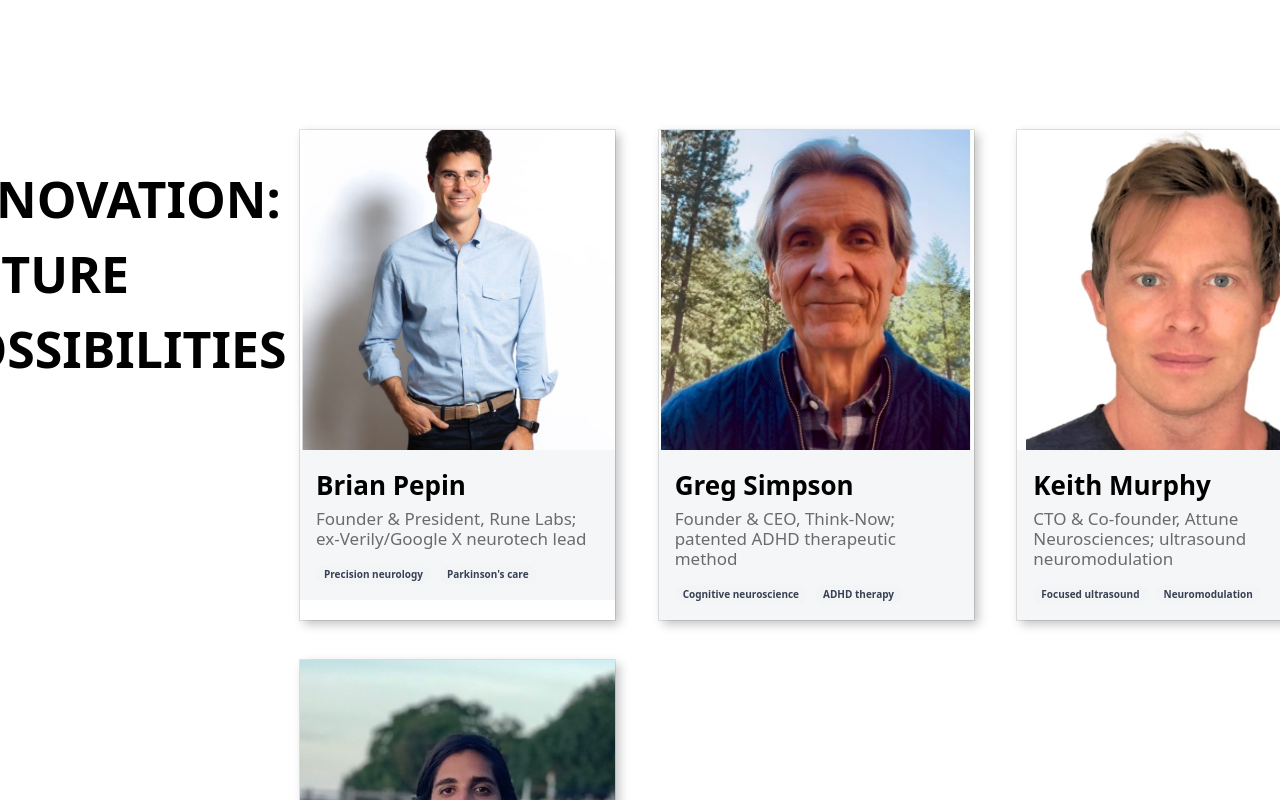
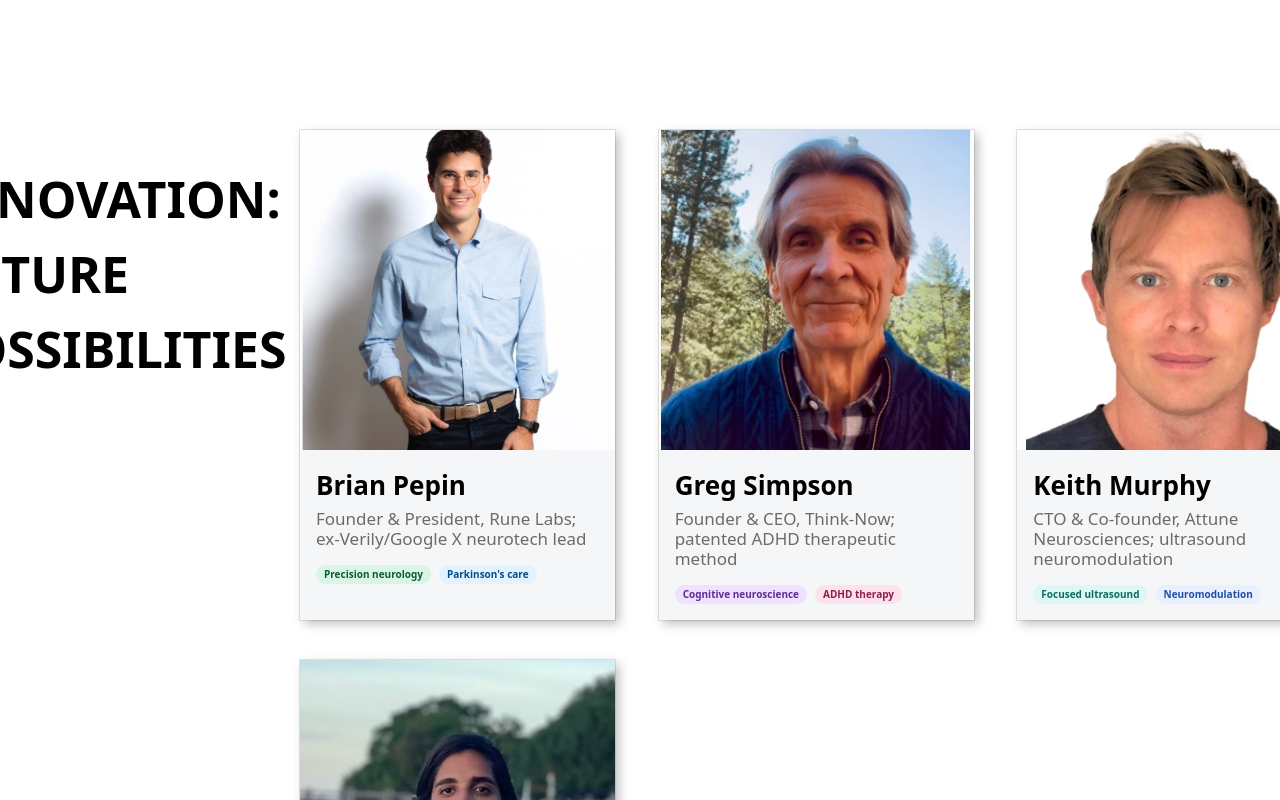
Before and after one commit to Anteater10/cntc-2026, a React (Vite) app: page /speakers in a window 1280 px wide. Shown: the part 1280-2080 px from the top of the page. Built offline with nearby package versions, Linux system fonts and the light colour scheme.

Commit message:
fix speaker tag and bg colors

```diff
--- a/src/pages/Speakers.jsx
+++ b/src/pages/Speakers.jsx
@@ -19,6 +19,48 @@
     Industry: "bg-[#C1DDE2] text-[#005C6E]",
     Neuro: "bg-[#0055AF] text-[#B8E1F9]",
     "Keynote Speaker": "bg-[#FFE497] text-[#4A371D]",
+
+    // Innovation / Future Possibilities
+    "Precision neurology": "bg-[#D9F5E5] text-[#0F5A36]",
+    "Parkinson's care": "bg-[#E3F2FF] text-[#0A4A8A]",
+    "Cognitive neuroscience": "bg-[#EFE1FF] text-[#5A2D91]",
+    "ADHD therapy": "bg-[#FFE1EC] text-[#8A1F4D]",
+    "Focused ultrasound": "bg-[#DFF7F4] text-[#0C6B63]",
+    Neuromodulation: "bg-[#E8F0FF] text-[#1E4FA8]",
+    "Neural interfaces": "bg-[#E6ECFF] text-[#233F9A]",
+    Neurorehabilitation: "bg-[#EAF7E1] text-[#3C6F12]",
+
+    // Innovation / Constraints
+    Neuroethics: "bg-[#FFE8F3] text-[#7A1F4A]",
+    "Disability studies": "bg-[#F4F2E6] text-[#6A5A20]",
+    "Music/speech perception": "bg-[#E6F7FF] text-[#0E5C73]",
+    Bioethics: "bg-[#FDEED9] text-[#7A4300]",
+    "Moral psychology": "bg-[#EEE8FF] text-[#4A2F88]",
+
+    // Academic Workshop
+    "Human-AI interaction": "bg-[#E6F0FF] text-[#204FA3]",
+    Accessibility: "bg-[#E7F9EF] text-[#0C6B3F]",
+    "Human-centered AI": "bg-[#EAF3FF] text-[#1D4E89]",
+    Neuroscience: "bg-[#E8EDFF] text-[#2D3F91]",
+    Vision: "bg-[#FFF3D9] text-[#7A5A00]",
+
+    // Entrepreneurship Workshop
+    Entrepreneurship: "bg-[#FFE6CC] text-[#7A3D00]",
+    "Attention science": "bg-[#F0E6FF] text-[#5A2E91]",
+    Commercialization: "bg-[#DDF3FF] text-[#005C7A]",
+    "Go-to-market": "bg-[#E5FFF1] text-[#0B6B3A]",
+    Neurotech: "bg-[#E6EBFF] text-[#2A3E96]",
+    Product: "bg-[#FFF1E0] text-[#7A4A10]",
+    "Machine learning": "bg-[#E6F7FF] text-[#005E8A]",
+    EEG: "bg-[#E8F4FF] text-[#1F5D9A]",
+
+    // BCI competition
+    "Clinical neurotech": "bg-[#EAF5FF] text-[#0F4D8A]",
+    Epilepsy: "bg-[#FFE8E8] text-[#8A1F1F]",
+    BCI: "bg-[#E6EEFF] text-[#234C9A]",
+    Neuroengineering: "bg-[#E7F3FF] text-[#1A5A8A]",
+    "Motor control": "bg-[#EAF9E6] text-[#2F6B1A]",
+    "Deep learning": "bg-[#E6F0FF] text-[#1C4F9A]",
   };
 
   return (
@@ -42,7 +84,7 @@
     <div
       className={[
         isKeystone ? "w-full max-w-[315px]" : "w-[315px]",
-        "bg-white ring-1 ring-black/10 shadow-[4px_4px_10px_rgba(0,0,0,0.25)]",
+        "bg-[#F5F6F7] ring-1 ring-black/10 shadow-[4px_4px_10px_rgba(0,0,0,0.25)]",
       ].join(" ")}
     >
       <div className="h-[320px] w-full overflow-hidden bg-gray-100">
@@ -61,7 +103,7 @@
       </div>
 
       {/* CHANGED: h-[136px] -> min-h-[136px] so tags never spill outside */}
-      <div className="px-4 py-4 min-h-[136px] bg-[#F5F6F7]">
+      <div className="px-4 py-4 min-h-[136px]">
         <div className="text-[26px] font-semibold text-black">{name}</div>
         <div className="mt-1 text-[17px] leading-5 text-[#6B6B6B]">{title}</div>
 
```
Also changed, not shown: 1 other file (tests, documents, lock files or other folders).
